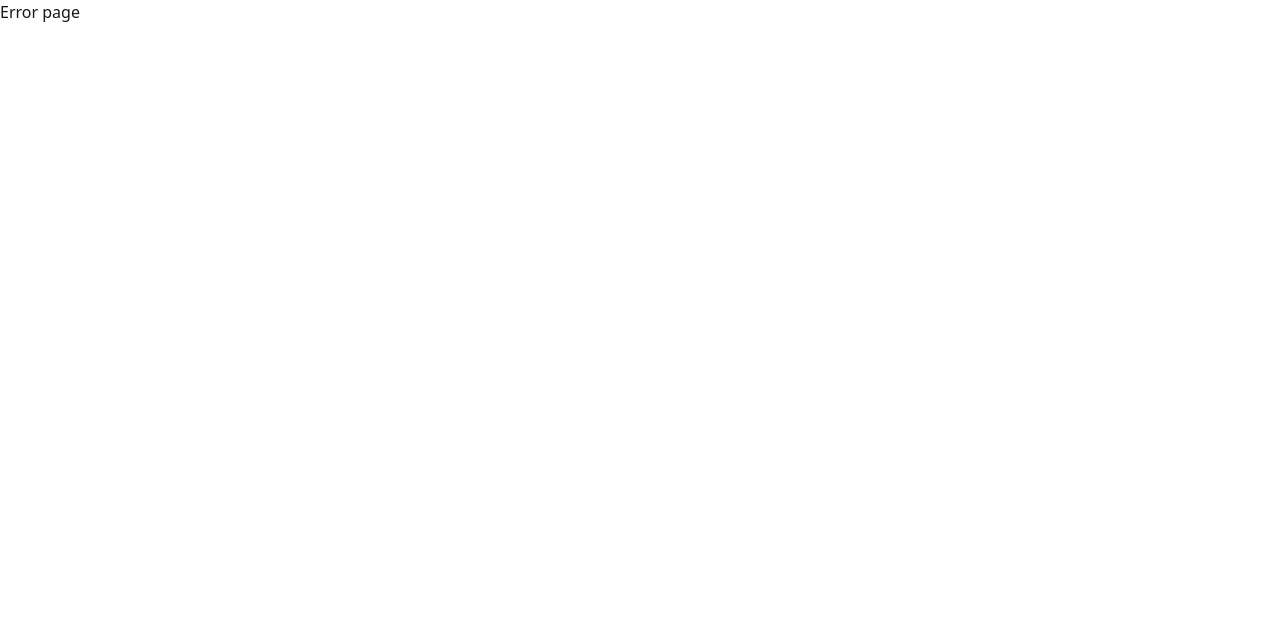
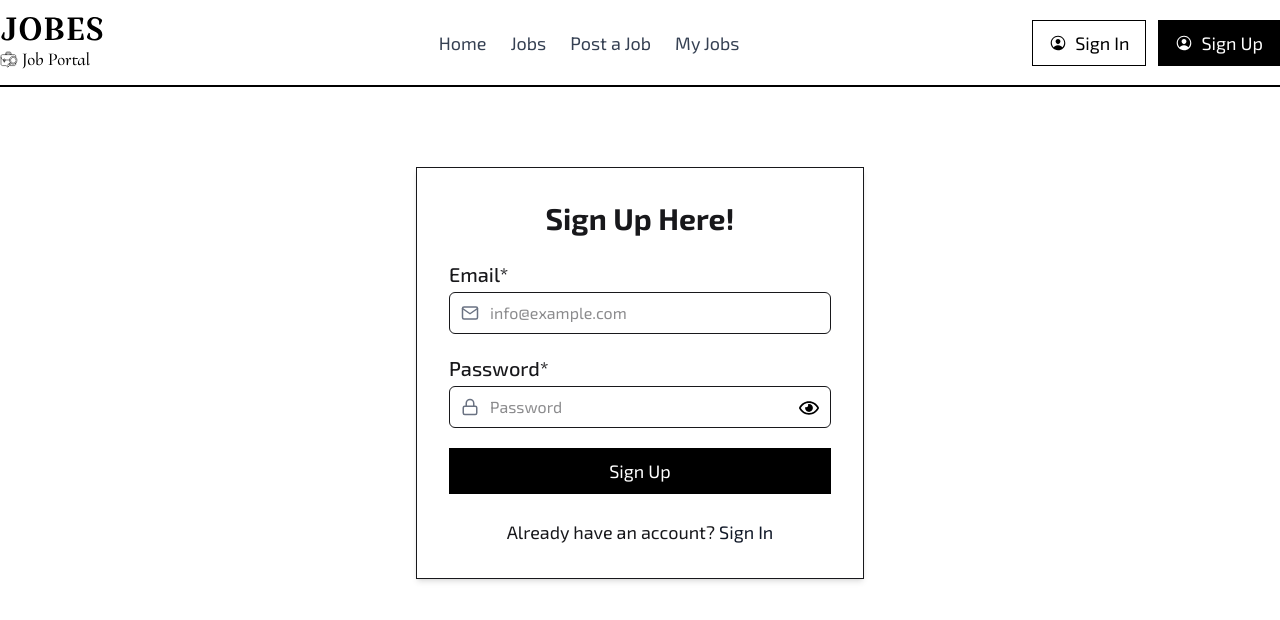
Before and after one commit to sagor-khan7/job-portal-client, a React (Vite) app: page /signup in a window 1280 px wide. Before the commit this address had no page. Shown: the top 620 px of the page. Built offline with nearby package versions, Linux system fonts and the light colour scheme.

Commit message:
complete design for signup page

```diff
--- /dev/null
+++ b/src/pages/Signup/Signup.jsx
@@ -0,0 +1,173 @@
+import { useState } from "react";
+import { FiMail, FiLock } from "react-icons/fi";
+import { FaRegEye, FaRegEyeSlash } from "react-icons/fa";
+import { NavLink } from "react-router-dom";
+
+const Signup = () => {
+  // State to manage the password input value
+  const [password, setPassword] = useState("");
+  const [showPassword, setShowPassword] = useState(false);
+  const [passwordStrength, setPasswordStrength] = useState(0);
+
+  // State for the email input
+  const [email, setEmail] = useState("");
+
+  // State to store and display the error message
+  const [errorMessage, setErrorMessage] = useState("");
+
+  const passwordRegex =
+    /^(?=.*[a-z])(?=.*[A-Z])(?=.*\d)(?=.*[!@#$%^&*()_+{}[\]:;"'<,>.?/~`|\\-]).{6,}$/;
+
+  const getPasswordStrength = (password) => {
+    let score = 0;
+    // Add points for length
+    if (password.length >= 6) score += 1;
+    // Add points for each character type found
+    if (/[A-Z]/.test(password)) score += 1;
+    if (/[a-z]/.test(password)) score += 1;
+    if (/\d/.test(password)) score += 1;
+    if (/[!@#$%^&*()_+{}[\]:;"'<,>.?/~`|\\-]/.test(password)) score += 1;
+    return score;
+  };
+
+  const handlePasswordChange = (e) => {
+    const newPassword = e.target.value;
+    setPassword(newPassword);
+    const strength = getPasswordStrength(newPassword);
+    setPasswordStrength(strength);
+  };
+
+  const getStrengthBarClasses = () => {
+    // Return transparent bar if password is empty
+    if (password.length === 0) {
+      return "w-0";
+    }
+    // Weak: Red, width 1/3
+    if (passwordStrength <= 2) {
+      return "w-1/3 bg-red-500";
+    }
+    // Medium: Orange, width 2/3
+    if (passwordStrength <= 4) {
+      return "w-2/3 bg-orange-500";
+    }
+    // Strong: Green, full width
+    return "w-full bg-green-500";
+  };
+
+  const handleSubmit = (e) => {
+    e.preventDefault();
+    setErrorMessage("");
+
+    if (passwordRegex.test(password)) {
+      console.log("Email:", email);
+      console.log("Password:", password);
+      // You can add your sign-up logic (e.g., API call) here
+    } else {
+      setErrorMessage(
+        "Password must be at least 6 characters long and include at least one uppercase letter, one lowercase letter, one number, and one special character."
+      );
+    }
+  };
+
+  return (
+    <div className="mt-20 flex items-center font-exo justify-center bg-white px-4">
+      <div className="w-full max-w-md bg-white shadow-md border p-8">
+        {/* Title */}
+        <h2 className="text-3xl font-bold text-center mb-6">Sign Up Here!</h2>
+
+        {/* Form */}
+        <form onSubmit={handleSubmit} className="space-y-5">
+          {/* Email */}
+          <div>
+            <label className="block text-xl font-medium mb-1">Email*</label>
+            <div className="relative">
+              <FiMail className="absolute left-3 top-3 text-gray-500 text-lg" />
+              <input
+                type="email"
+                name="email"
+                placeholder="info@example.com"
+                value={email}
+                onChange={(e) => setEmail(e.target.value)}
+                className="w-full pl-10 pr-3 py-2 border rounded-md focus:outline-none focus:ring-2 focus:ring-black"
+                required
+              />
+            </div>
+          </div>
+
+          {/* Password */}
+          <div>
+            <label className="block text-xl font-medium mb-1">Password*</label>
+            <div className="relative">
+              <FiLock className="absolute left-3 top-3 text-gray-500 text-lg" />
+              <input
+                type={showPassword ? "text" : "password"}
+                placeholder="Password"
+                name="password"
+                value={password}
+                onChange={handlePasswordChange}
+                className="w-full pl-10 pr-10 py-2 border rounded-md focus:outline-none focus:ring-2 focus:ring-black"
+                required
+              />
+              <button
+                type="button"
+                onClick={() => setShowPassword(!showPassword)}
+                className="absolute right-3 top-3 text-black text-xl"
+              >
+                {showPassword ? <FaRegEyeSlash /> : <FaRegEye />}
+              </button>
+            </div>
+          </div>
+
+          {/* Password Strength Meter */}
+          {password.length > 0 && (
+            <div className="mt-2">
+              <div className="h-2 w-full bg-gray-300 rounded-full overflow-hidden">
+                <div
+                  className={`h-full rounded-full transition-all duration-500 ${getStrengthBarClasses()}`}
+                ></div>
+              </div>
+              {/* Textual feedback on password strength */}
+
+              <div className="text-sm mt-1 font-semibold">
+                {passwordStrength <= 2 && (
+                  <span className="text-red-500">Weak</span>
+                )}
+                {passwordStrength > 2 && passwordStrength <= 4 && (
+                  <span className="text-orange-500">Medium</span>
+                )}
+                {passwordStrength > 4 && (
+                  <span className="text-green-500">Strong</span>
+                )}
+              </div>
+            </div>
+          )}
+          {/* Error Message Display */}
+          {errorMessage && (
+            <div className="text-red-600 text-sm mt-2">{errorMessage}</div>
+          )}
+
+          {/* Signup Button */}
+          <button
+            type="submit"
+            className="relative w-full px-4 cursor-pointer py-2 flex justify-center items-center gap-2 text-lg border border-black overflow-hidden group bg-black text-white"
+          >
+            <span className="relative z-10 flex items-center gap-2 transition-colors duration-300 group-hover:text-black">
+              Sign Up
+            </span>
+            <span className="absolute inset-0 bg-white scale-x-0 group-hover:scale-x-100 origin-center transition-transform duration-500 ease-out"></span>
+          </button>
+        </form>
+
+        {/* Sign In link */}
+        <p className="text-lg text-center mt-6">
+          Already have an account?{" "}
+          <NavLink to="/register" className="hover:underline text-gray-900">
+            Sign In
+          </NavLink>
+        </p>
+      </div>
+    </div>
+  );
+};
+
+export default Signup;
--- a/src/router/router.jsx
+++ b/src/router/router.jsx
@@ -1,6 +1,7 @@
 import { createBrowserRouter } from "react-router-dom";
 import Home from "../pages/Home/Home";
 import MainLayout from "../layouts/MainLayout";
+import Signup from "../pages/Signup/Signup";
 
 const router = createBrowserRouter([
   {
@@ -12,6 +13,10 @@ const router = createBrowserRouter([
         path: "/",
         element: <Home />,
       },
+      {
+        path: "/signup",
+        element: <Signup />,
+      },
     ],
   },
 ]);
```
